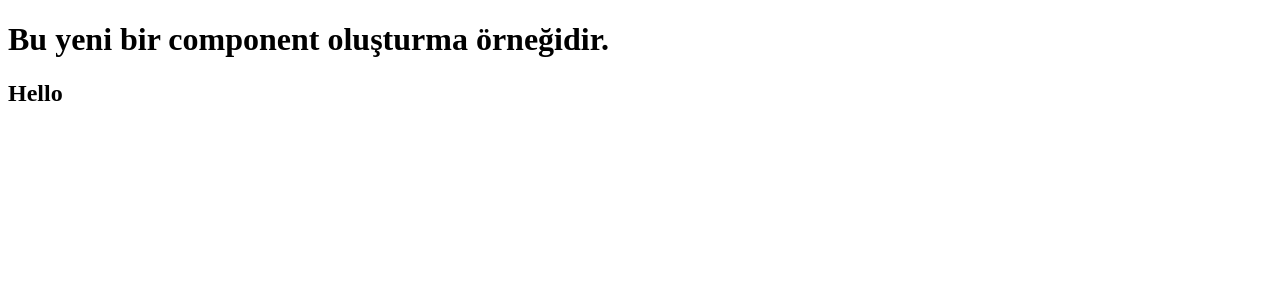
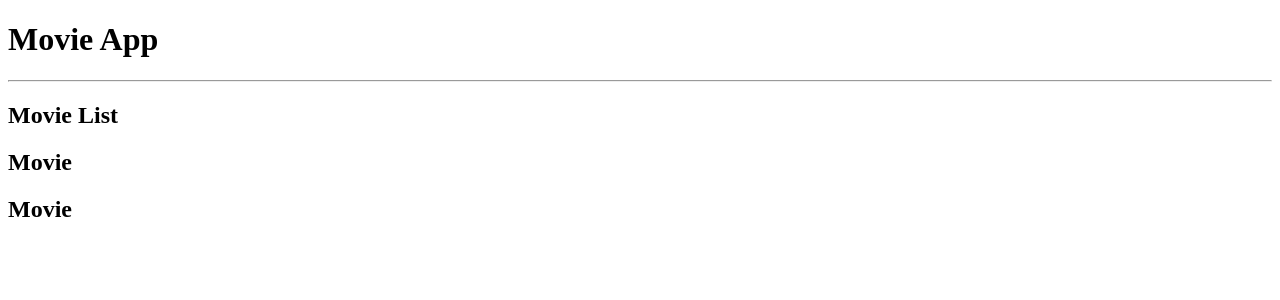
Before and after one commit to EmrahAKCAL/Angular-Tutorial-And-Applications, an Angular app in the folder MovieApp/: page / in a window 1280 px wide. Shown: the top 300 px of the page. Built offline with nearby package versions, Linux system fonts and the light colour scheme.

Commit message:
ng generate component movie şeklinde movie componentleri oluşturuldu

```diff
--- a/MovieApp/src/app/app.component.html
+++ b/MovieApp/src/app/app.component.html
@@ -1,2 +1,3 @@
-<h1>Bu yeni bir component oluşturma örneğidir.</h1>
+<h1>Movie App</h1>
+<hr>
 <movies></movies> <!--class ile tanımlanılmış olsaydı class ile çağrılırdı-->
--- a/MovieApp/src/app/app.module.ts
+++ b/MovieApp/src/app/app.module.ts
@@ -3,11 +3,13 @@ import { NgModule } from '@angular/core';
 
 import { AppComponent } from './app.component';
 import { MoviesComponent } from './movies/movies.component';
+import { MovieComponent } from './movie/movie.component';
 
 @NgModule({
   declarations: [
     AppComponent,
-    MoviesComponent
+    MoviesComponent,
+    MovieComponent
   ],
   imports: [
     BrowserModule
--- /dev/null
+++ b/MovieApp/src/app/movie/movie.component.html
@@ -0,0 +1 @@
+<h2>Movie</h2>
--- /dev/null
+++ b/MovieApp/src/app/movie/movie.component.ts
@@ -0,0 +1,15 @@
+import { Component, OnInit } from '@angular/core';
+
+@Component({
+  selector: 'movie',
+  templateUrl: './movie.component.html',
+  styleUrls: ['./movie.component.css']
+})
+export class MovieComponent implements OnInit {
+
+  constructor() { }
+
+  ngOnInit() {
+  }
+
+}
--- /dev/null
+++ b/MovieApp/src/app/movies/movies.component.html
@@ -0,0 +1,3 @@
+<h2>Movie List</h2>
+<movie></movie> <!--movie.component.html çalıştır-->
+<movie></movie>
--- a/MovieApp/src/app/movies/movies.component.ts
+++ b/MovieApp/src/app/movies/movies.component.ts
@@ -2,7 +2,7 @@ import { Component } from "@angular/core";
 
 @Component({
     selector: 'movies', //<movies> </movies> şeklinde çağrılır. class veya id şeklinde de tanımlanılabilir. css mantığı
-    template: '<h2> Hello </h2>' //içerik olarak çıkacak olan
+    templateUrl: './movies.component.html', //içerik olarak çıkacak olan
 
 })
 export class MoviesComponent {
```
Also changed, not shown: MovieApp/src/app/movie/movie.component.css (added), 1 other file (tests, documents, lock files or other folders).
